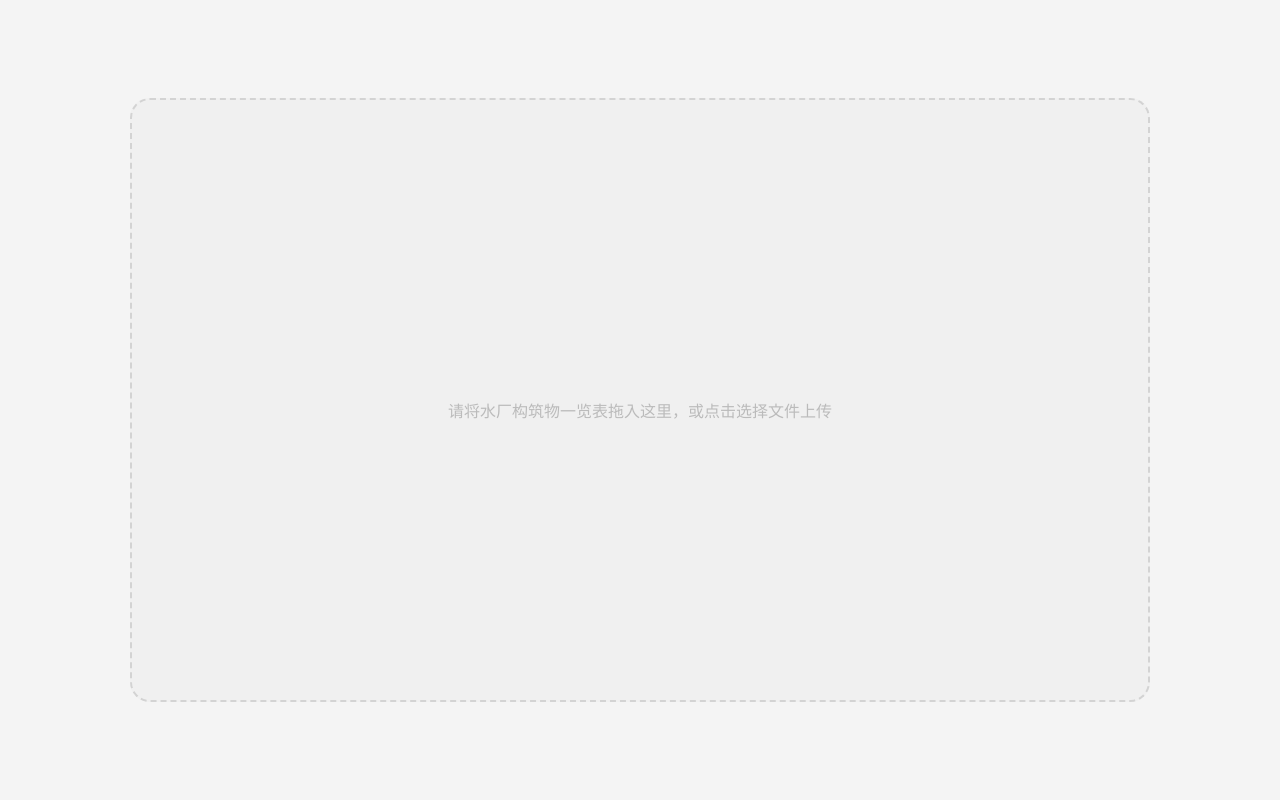
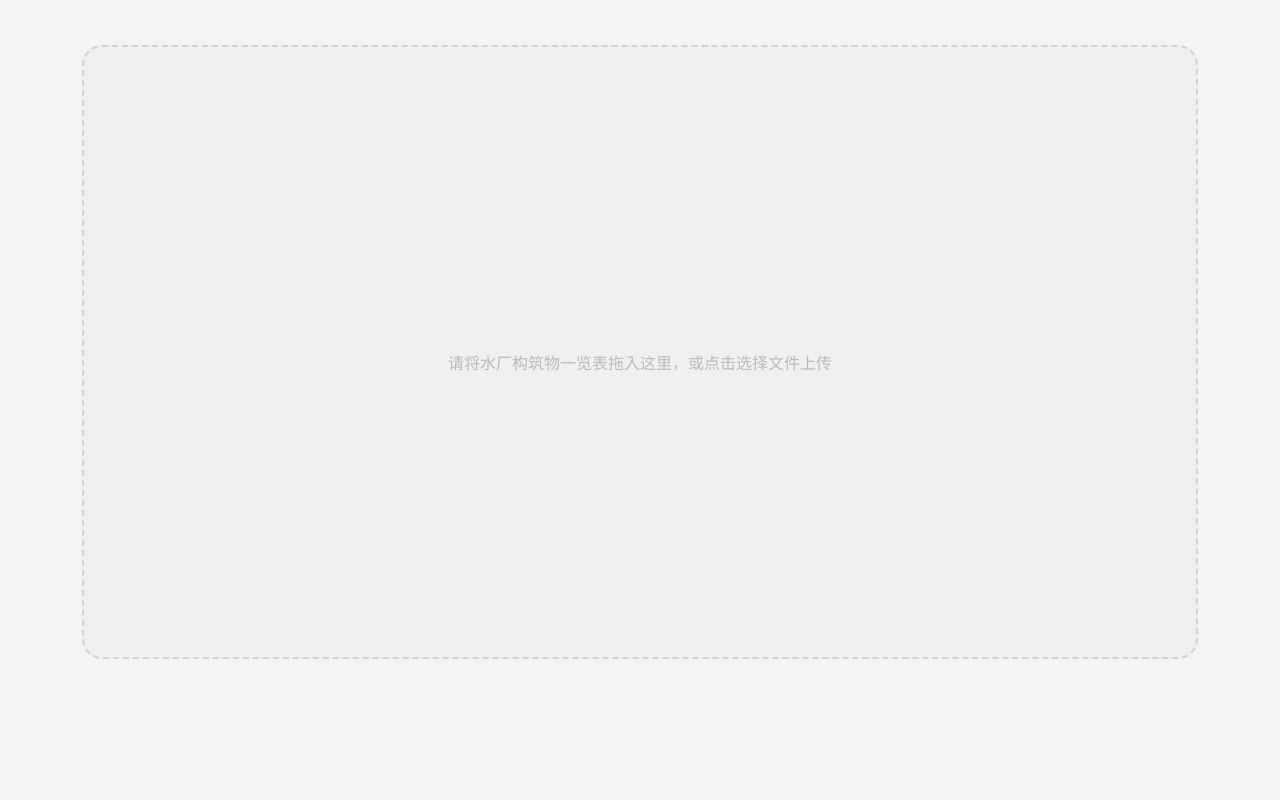
Before and after one commit to ArjenCole/pyOllama, a Flask app: template templates/estimation_water.html in a window 1280 px wide. Run offline with Flask 3, Linux system fonts and the light colour scheme; the template is opened without the code that fills it, so the values that code supplies are empty; some libraries are stand-ins or nearby versions.

Commit message:
调整水厂估算页面布局
1.上传框改成响应式
2.下载按钮放到下方

```diff
--- a/estimation_water.py
+++ b/estimation_water.py
@@ -350,7 +350,6 @@ def write_to_excel(equipment_dict: Dict[str, List[EquipmentMaterial]], original_
                         tPrice = 7
                         tPriceFlange = 0
                         tAtlas = Atlas_PipeFittingsDuctileIron
-                        print(tResult)
 
                     if tScore > 0:
                         if tBM in tAtlas.keys():
--- a/templates/estimation_water.html
+++ b/templates/estimation_water.html
@@ -5,6 +5,32 @@
     <title>给排水厂站工程智能估算</title>
     <link rel="stylesheet" type="text/css" href="{{ url_for('static', filename='css/dropzone.css') }}">
     <style>
+        body {
+            margin: 0;
+            padding: 0;
+            min-height: 100vh;
+            display: flex;
+            flex-direction: column;
+        }
+        .container {
+            display: flex;
+            flex-direction: column;
+            align-items: center;
+            width: 100%;
+            flex: 1;
+            padding: 20px;
+            box-sizing: border-box;
+        }
+        .dropzone {
+            width: 80%;
+            height: calc(80vh - 150px); /* 减去下载按钮和padding的高度 */
+            max-height: 800px;
+            display: flex;
+            flex-direction: column;
+            justify-content: center;
+            align-items: center;
+            margin-top: 2%; /* 增加上边距 */
+        }
         .download-button {
             display: none;
             margin-top: 20px;
@@ -22,14 +48,15 @@
     </style>
 </head>
 <body>
+<div class="container">
+    <div class="dropzone" id="dropzone">
+        <div id="progressBar"></div>
+        <div id="progressLabel" style="white-space: pre-wrap;">请将水厂构筑物一览表拖入这里，或点击选择文件上传</div>
+        <input type="file" id="fileInput" class="hidden" multiple>
+    </div>
 
-<div class="dropzone" id="dropzone">
-    <div id="progressBar"></div>
-    <div id="progressLabel" style="white-space: pre-wrap;">请将水厂构筑物一览表拖入这里，或点击选择文件上传</div>
-    <input type="file" id="fileInput" class="hidden" multiple>
+    <button id="downloadButton" class="download-button">下载估算文件</button>
 </div>
-
-<button id="downloadButton" class="download-button">下载估算文件</button>
 
 <script src="https://cdnjs.cloudflare.com/ajax/libs/socket.io/4.0.0/socket.io.js"></script>
 <script src="{{ url_for('static', filename='js/estimation_water.js') }}"></script>
```
